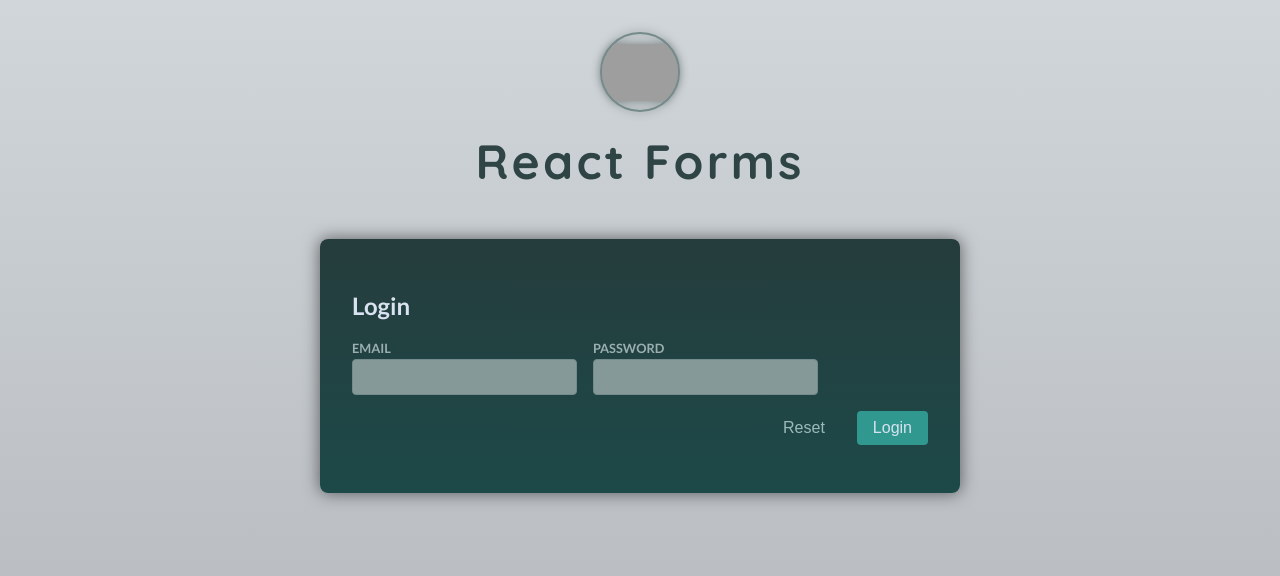
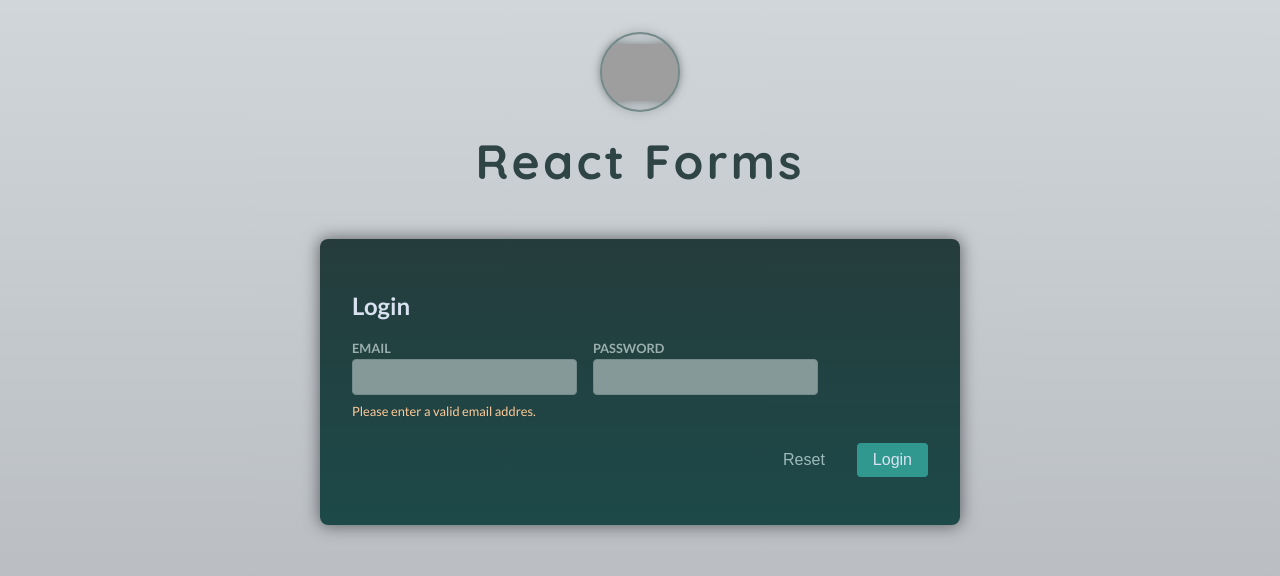
Before and after one commit to tedogls333/my-app, a React (Create React App) app: page / in a window 1280 px wide. Both pictures are taken after typing "name@example.com", "Sample123" into the empty fields and a click on the button "Login". Shown: the top 576 px of the page. Built offline with nearby package versions, Linux system fonts and the light colour scheme; grey boxes are pictures that could not be loaded.

Commit message:
validating input

```diff
--- a/src/components/Login.js
+++ b/src/components/Login.js
@@ -5,6 +5,13 @@ export default function Login() {
     email: "",
     password: "",
   });
+
+  const [didEdit, setDidEdit] = useState({
+    email: false,
+    password: false,
+  });
+
+  const emailIsInvalid = didEdit.email && !enteredValues.email.includes("@");
 
   function handleSubmit(e) {
     e.preventDefault();
@@ -22,6 +29,18 @@ export default function Login() {
       ...prevValues,
       [identifier]: value,
     }));
+
+    setDidEdit((prevEdit) => ({
+      ...prevEdit,
+      [identifier]: false,
+    }));
+  }
+
+  function handleInputBlur(identifier) {
+    setDidEdit((prevEdit) => ({
+      ...prevEdit,
+      [identifier]: true,
+    }));
   }
 
   return (
@@ -35,9 +54,13 @@ export default function Login() {
             id="email"
             type="email"
             name="email"
+            onBlur={() => handleInputBlur("email")}
             value={enteredValues.email}
             onChange={(e) => handleInputChange("email", e.target.value)}
           />
+          <div className="control-error">
+            {emailIsInvalid && <p>Please enter a valid email addres.</p>}
+          </div>
         </div>
 
         <div className="control no-margin">
```
